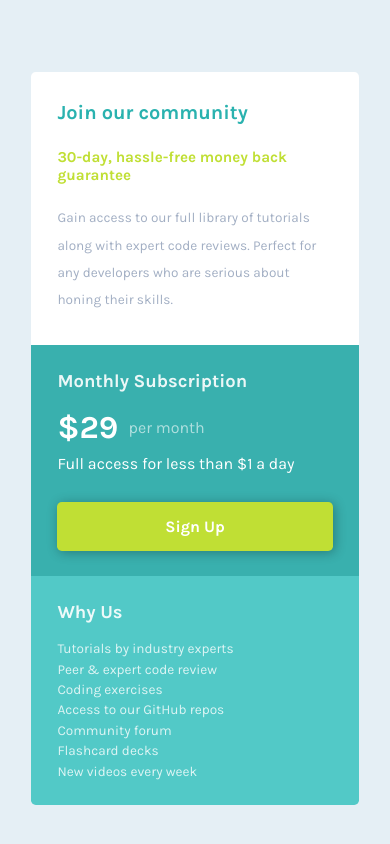
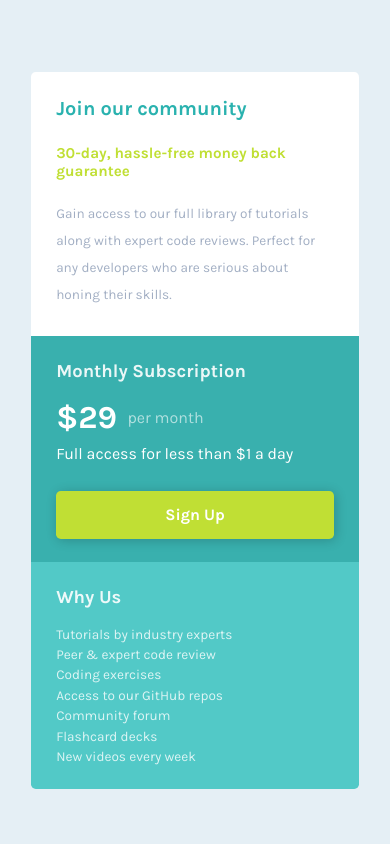
Before and after one commit to Lellien/frontend-mentor-challenge-single-price-grid-component-master, a plain HTML site: page index.html in a window 390 px wide. Drawn offline with Linux system fonts and the light colour scheme.

Commit message:
improved card padding, continued media queries

```diff
--- a/index.html
+++ b/index.html
@@ -18,7 +18,7 @@
   </head>
   <body>
     <div class="container">
-      <section class="community">
+      <section class="card community">
         <h1>Join our community</h1>
         <h2>30-day, hassle-free money back guarantee</h2>
         <p>
@@ -28,7 +28,7 @@
         </p>
       </section>
       <section class="info">
-        <div class="info-1">
+        <div class="card info-1">
           <h3>Monthly Subscription</h3>
           <p class="cost">
             <span class="fee">&dollar;29</span>
@@ -37,7 +37,7 @@
           <p>Full access for less than &dollar;1 a day</p>
           <a href="#">Sign Up</a>
         </div>
-        <div class="info-2">
+        <div class="card info-2">
           <h3>Why Us</h3>
           <ul>
             <li>Tutorials by industry experts</li>
--- a/scss/style.scss
+++ b/scss/style.scss
@@ -10,15 +10,17 @@
 * {
   margin: 0;
 }
+
 body {
+  min-height: 100vh;
   line-height: 1.5;
   -webkit-font-smoothing: antialiased;
   padding: 4.5em 1.95em;
   background: config.$light-gray;
   font-family: config.$font-stack;
   color: #ffff;
-  // display: flex;
-  // justify-content: center;
+  display: flex;
+  justify-content: center;
 }
 
 input,
@@ -42,32 +44,36 @@ a {
 }
 
 .container {
-  //@1440x800px shold be ~640px width by ~475px height
+  //@375x870px should be ~313px width by ~725px height
+
+  .card {
+    padding: 1.35em 1.56em;
+  }
   .community {
     //@1440x800px  ~640px by ~220px
     @include config.bg-effect(#ffff);
-    padding: 8%;
     border-radius: 0.3rem 0.3rem 0 0;
+
     h1 {
       color: config.$primary-color;
       line-height: 1.5;
-      font-size: 1.25rem;
+      font-size: 1.25em;
       margin-bottom: 1em;
     }
 
     h2 {
       color: config.$secondary-color;
-      font-size: 0.95rem;
+      font-size: 0.95em;
       font-weight: 700;
       line-height: 1.2;
       margin-bottom: 1.3em;
     }
     p {
       color: config.$mid-gray;
-      font-size: 0.85rem;
+      font-size: 0.85em;
       opacity: 0.9;
       line-height: 2;
-      margin-bottom: 6px;
+      margin-bottom: 0.38rem;
     }
   }
 
@@ -80,10 +86,13 @@ a {
       font-size: 1.15rem;
       opacity: 0.9;
     }
+
+    & > * {
+      flex-basis: 100%;
+    }
+
     &-1 {
       //@desktop design 320px w x 260px h
-      flex: 1;
-      padding: 7% 8%;
       @include config.bg-effect(config.$primary-color, 4%);
 
       h3 {
@@ -94,10 +103,9 @@ a {
         display: block;
         text-align: center;
         margin: 1.6rem auto 0.1rem;
-        padding: 0.8em 0;
-        border: none;
+        padding: 0.75em 0;
         border-radius: 0.3rem;
-        box-shadow: 0.1em 0.1em 0.7em rgba(0, 0, 0, 0.3);
+        box-shadow: 0.1em 0.1em 0.7em rgba(0, 0, 0, 0.2);
         color: #ffff;
         background: config.$secondary-color;
         font-weight: 700;
@@ -106,12 +114,11 @@ a {
       .cost {
         display: flex;
         align-items: center;
-        margin: 0;
+        gap: 0.65rem;
 
         .fee {
           font-size: 2rem;
           font-weight: 700;
-          margin-right: 0.32em;
         }
 
         .freq {
@@ -121,8 +128,6 @@ a {
     }
 
     &-2 {
-      flex: 1;
-      padding: 7% 8%;
       @include config.bg-effect(config.$primary-color, 21%);
       border-radius: 0 0 0.3rem 0.3rem;
 
@@ -151,8 +156,28 @@ a {
 
 @media (min-width: 700px) {
   .container {
-    margin: 0 auto;
+    //@1440x800px shold be ~635px width by ~475px height
     max-width: 40em;
+    align-self: center;
+
+    .card {
+      padding: 2.4rem;
+    }
+
+    .community {
+      font-size: 1.16rem;
+      h1 {
+        margin-bottom: 1rem;
+      }
+      h2 {
+        margin-bottom: 0.6em;
+      }
+      h2,
+      p {
+        line-height: 1.5;
+      }
+    }
+
     .info {
       flex-direction: row;
 
```
Also changed, not shown: css/style.css.
